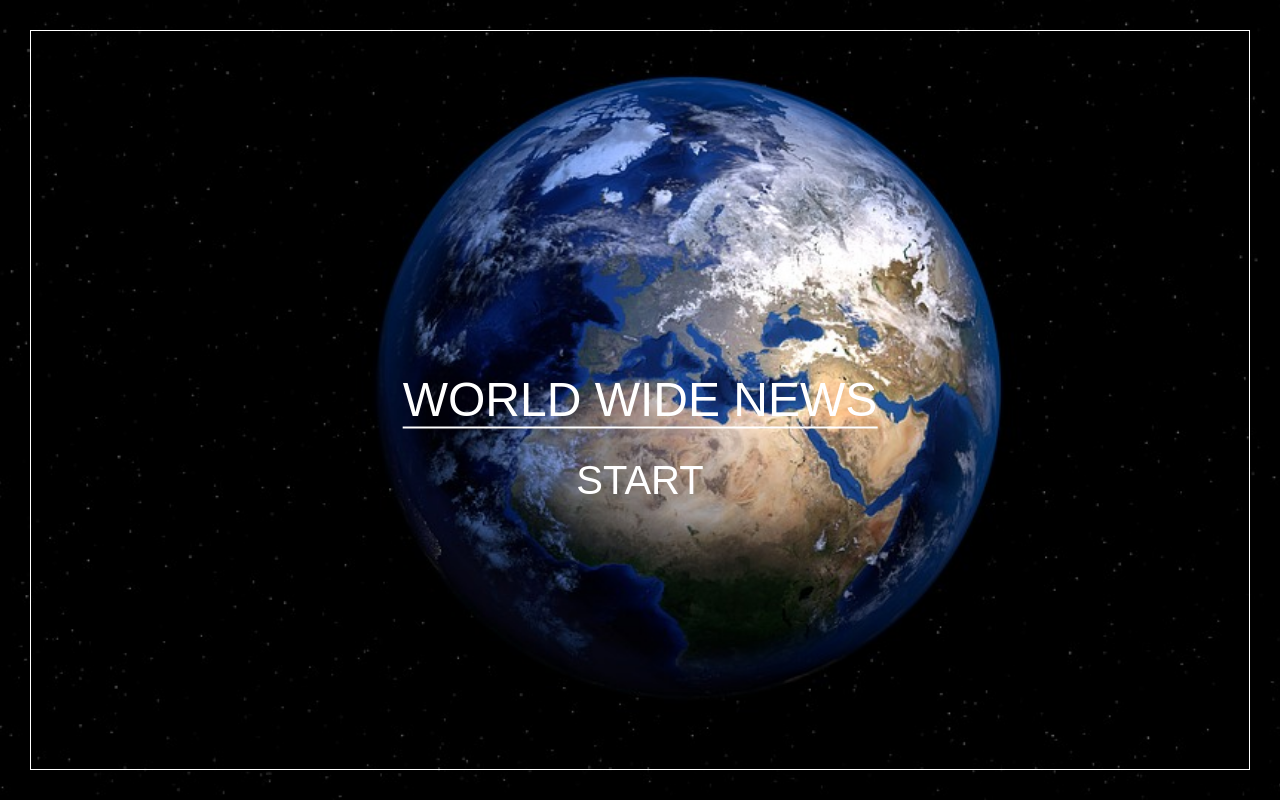
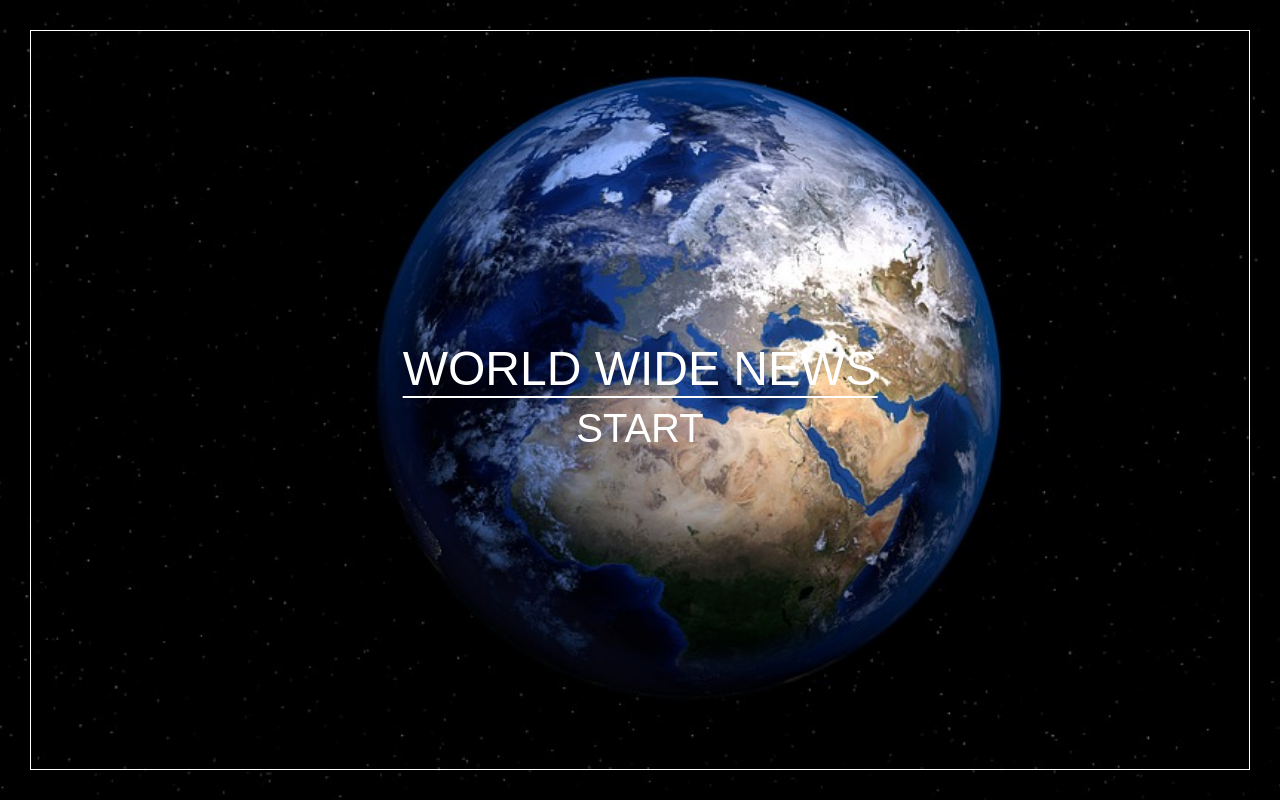
Before and after one commit to kkkumakk/news_site, a plain HTML site: page index.html in a window 1280 px wide. Shown: the top 800 px of the page. Drawn offline with nearby package versions, Linux system fonts and the light colour scheme.

Commit message:
スマホ表示時のズレの修正
タイトルがスマホ表示時にスタートボタンと重なっていた為、修正しました

```diff
--- a/index.html
+++ b/index.html
@@ -3,7 +3,7 @@
 <head>
   <meta charset="UTF-8">
   <meta name="viewport" content="width=device-width, initial-scale=1.0">
-  <title>記事検索アプリ1</title>
+  <title>記事検索アプリ</title>
   <link rel="stylesheet" href="style.css">
 </head>
 <body>
@@ -13,14 +13,15 @@
       <div class="bg-hero">
         <div class="container-decoration">
           <div class="container">
+            <div class="top-wrap">
               <h1 class="top-title">WORLD WIDE NEWS</h1>
               <div class="next-page">
                 <a class="start flash" href="#sortbox">START</a>
               </div>
             </div>
           </div>
-      </div> <!-- ヒーローイメージ -->
-
+        </div>
+      </div>
 
       <div id ="sortbox" class="sortbox">
         <input placeholder="キーワードを入力" type="text" v-model="keyword">
@@ -35,7 +36,7 @@
       </div>
 
       <p v-if="message!==''" class="loading-message flash" v-cloak>{{message}}</p>
-          <!-- <p>{{$data}}</p> -->
+
       <ul>
         <li v-for="result in results" v-cloak>
           <div class="article-title">{{result.title}}</div>
@@ -49,7 +50,7 @@
         </li>
       </ul>
 
-    </div>
+    </div><!-- #app -->
 
 <script src="https://cdn.jsdelivr.net/npm/vue@2.5.16/dist/vue.js"></script>
 <script src="https://cdn.jsdelivr.net/npm/axios@0.18.0/dist/axios.min.js"></script>
--- a/style.css
+++ b/style.css
@@ -5,6 +5,9 @@
   margin: 0;
   box-sizing: border-box;
   font-family: Quicksand, 游ゴシック体, "Yu Gothic", YuGothic, "ヒラギノ角ゴシック Pro", "Hiragino Kaku Gothic Pro", メイリオ, Meiryo, Osaka, "ＭＳ Ｐゴシック", "MS PGothic", sans-serif;
+}
+[v-cloak] {
+  display: none;
 }
 #app .container-decoration {
   height: 100%;
@@ -55,11 +58,6 @@
 #app ul li .article-description {
   padding: 20px;
 }
-
-[v-cloak] {
-  display: none;
-}
-
 #app input, select {
   width: 25%;
 }
@@ -76,17 +74,19 @@
   text-align: center;
   margin-bottom: 2em;
 }
-#app .top-title {
+#app .top-wrap {
   text-align: center;
-  border-bottom: 2px solid #fff;
-  font-weight: normal;
-  font-size: 3em;
   color: rgba(255, 255, 255, 1);
   position: absolute;
   top: 50%;
   left: 50%;
   -webkit-transform : translate(-50%,-50%);
   transform : translate(-50%,-50%);
+}
+#app .top-title {
+  border-bottom: 2px solid #fff;
+  font-weight: normal;
+  font-size: 3em;
 }
 input, select {
   -moz-appearance: none;
@@ -118,13 +118,6 @@ input:hover, select:hover {
   background: url(img/image_top4.jpg) no-repeat center center / cover;
   background-attachment: fixed;
   height: 100vh;
-}
-.next-page {
-  position: absolute;
-  top: 60%;
-  left: 50%;
-  -webkit-transform : translate(-50%,-50%);
-  transform : translate(-50%,-50%);
 }
 .start {
   display: block;
```
Lines whose indentation alone changed are shown as unchanged.
